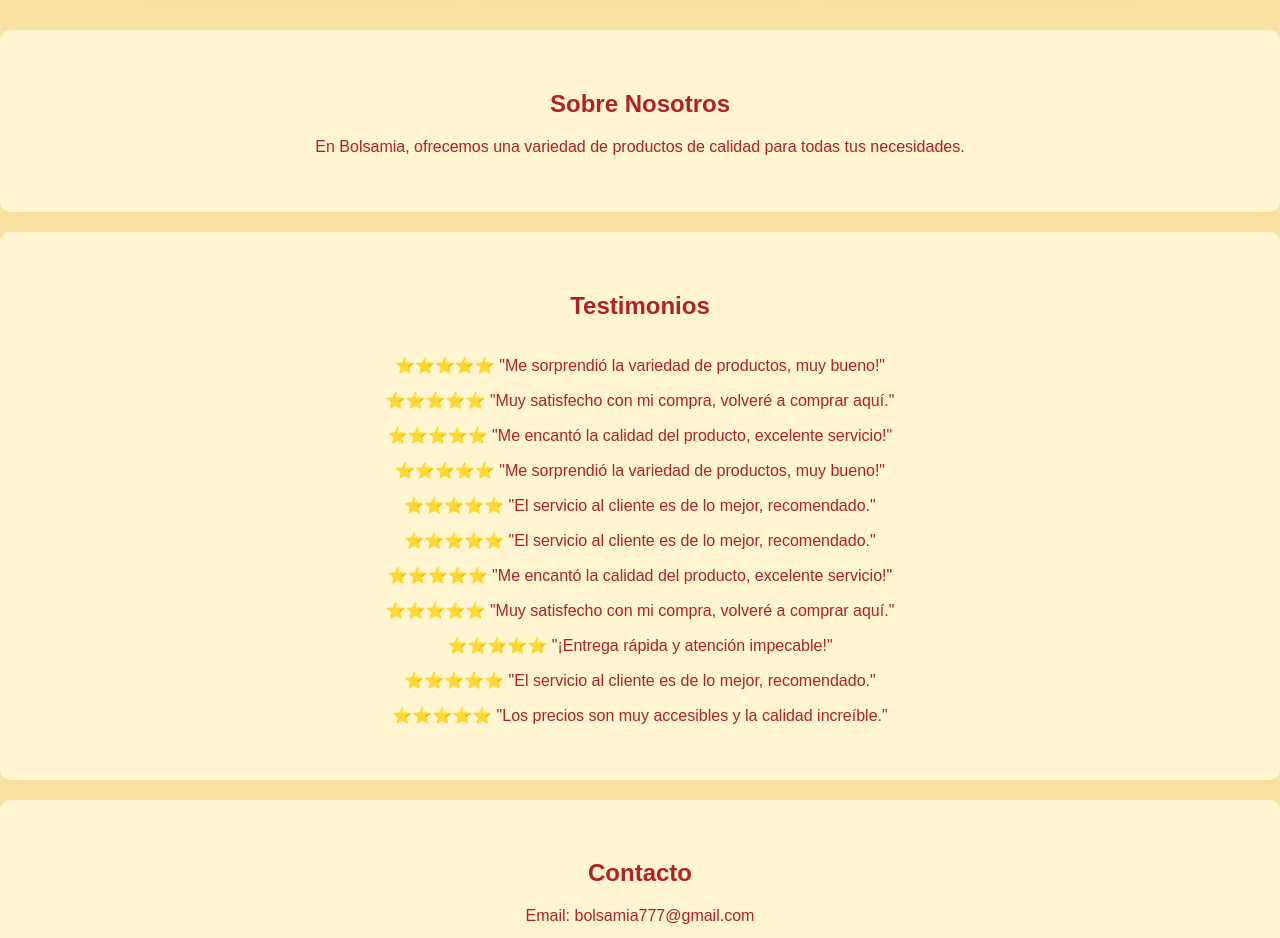
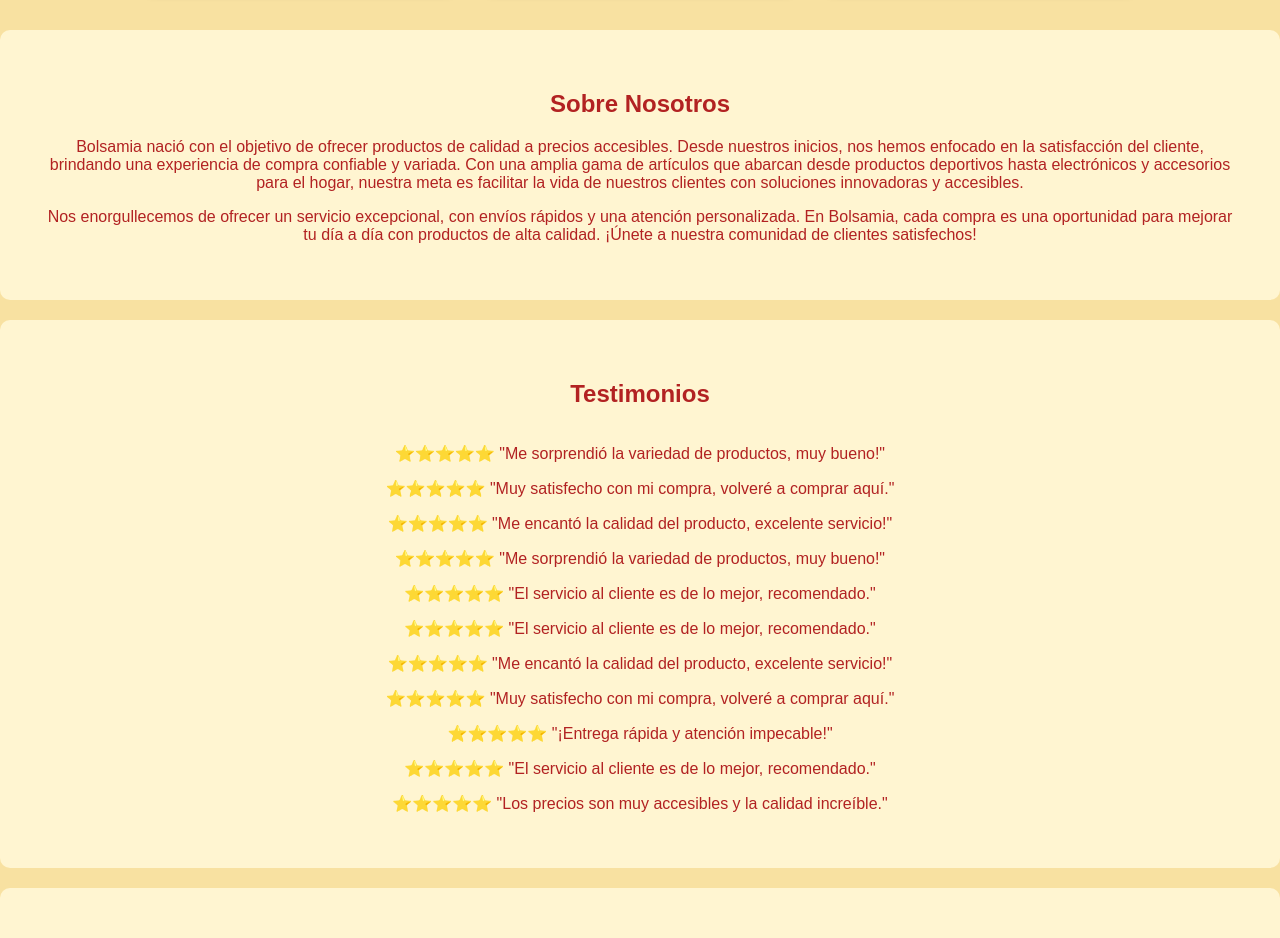
Before and after one commit to bolsamia/bolsamia, a plain HTML site: page index.html in a window 1280 px wide. Shown: the part 860-1798 px from the top of the page. Drawn offline with Linux system fonts and the light colour scheme.

Commit message:
Add files via upload

```diff
--- a/index.html
+++ b/index.html
@@ -136,7 +136,8 @@
 
     <div class="about">
         <h2>Sobre Nosotros</h2>
-        <p>En Bolsamia, ofrecemos una variedad de productos de calidad para todas tus necesidades.</p>
+        <p>Bolsamia nació con el objetivo de ofrecer productos de calidad a precios accesibles. Desde nuestros inicios, nos hemos enfocado en la satisfacción del cliente, brindando una experiencia de compra confiable y variada. Con una amplia gama de artículos que abarcan desde productos deportivos hasta electrónicos y accesorios para el hogar, nuestra meta es facilitar la vida de nuestros clientes con soluciones innovadoras y accesibles.</p>
+        <p>Nos enorgullecemos de ofrecer un servicio excepcional, con envíos rápidos y una atención personalizada. En Bolsamia, cada compra es una oportunidad para mejorar tu día a día con productos de alta calidad. ¡Únete a nuestra comunidad de clientes satisfechos!</p>
     </div>
 
     <div class="testimonials">
```
